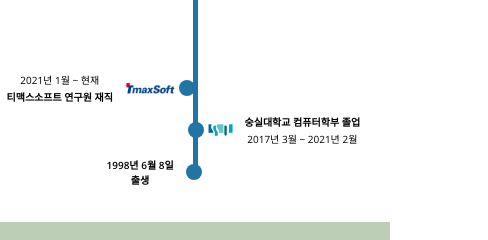
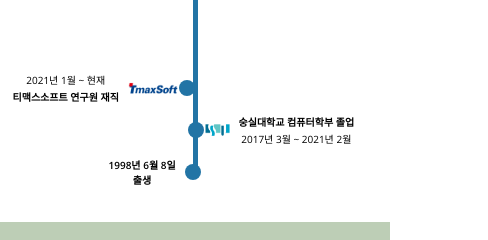
Before and after one commit to huajin7282/portfolio, a plain HTML site: page index.html in a window 390 px wide. Shown: the part 1824-2064 px from the top of the page, 488 px wide, since content can reach past the window. Drawn offline with nearby package versions, Linux system fonts and the light colour scheme.

Commit message:
about me 영역 media query 부분 수정

```diff
--- a/style.css
+++ b/style.css
@@ -600,13 +600,13 @@ p {
 
   .job {
     flex-direction: row;
-    column-gap: 4px;
-    width: 300px;
+    column-gap: 1px;
+    width: 200px;
   }
 
   #tmaxsoft {
     top: 66%;
-    left: -194px;
+    left: -188px;
   }
 
   #soongsil {
@@ -616,7 +616,7 @@ p {
 
   #birth {
     top: 94%;
-    left: -94px;
+    left: -92px;
   }
 
   .job__logo__tmax {
```
